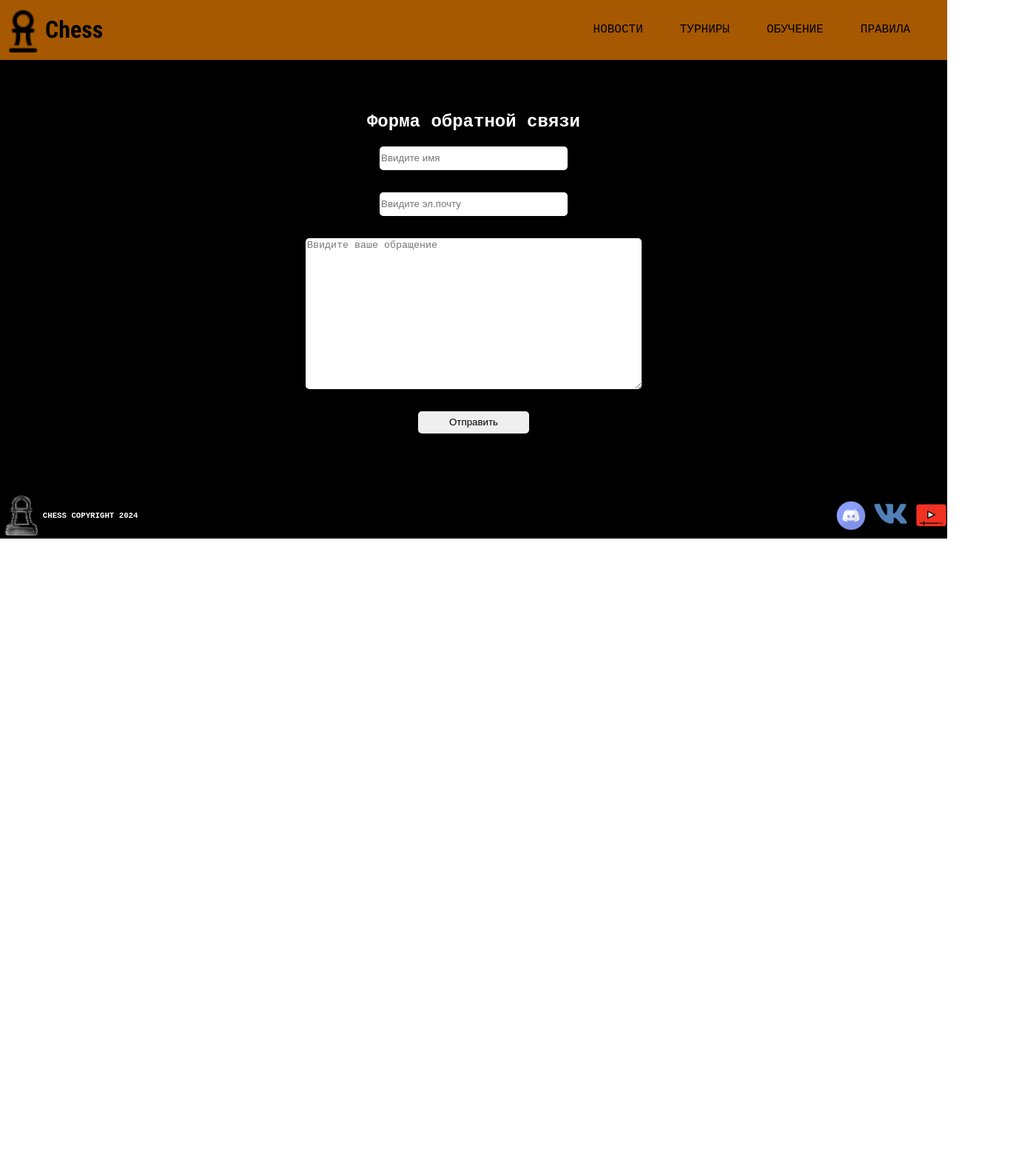
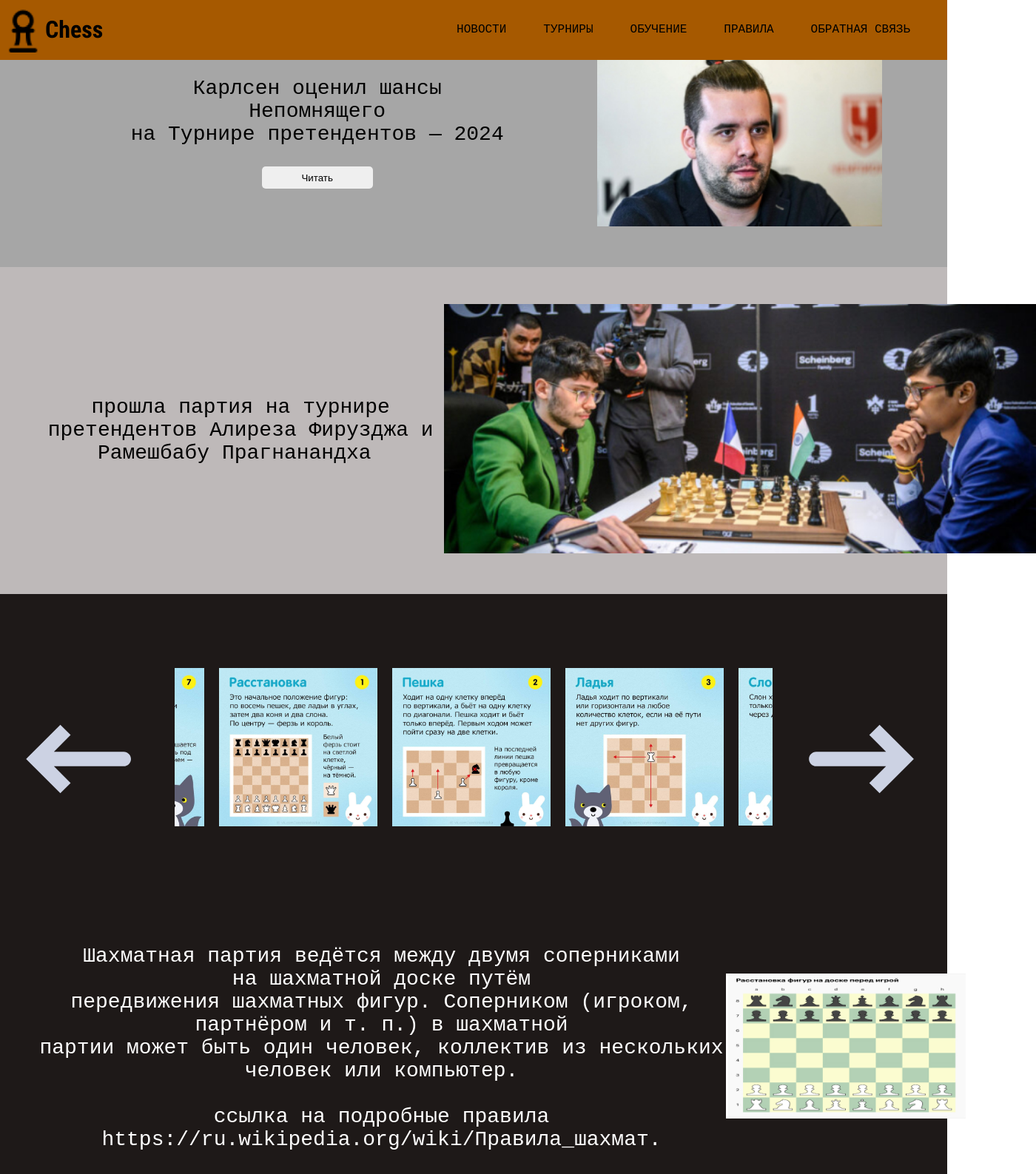
Before and after one commit to feez244/Chess, a plain HTML site: page index.html in a window 1280 px wide. Shown: the top 1587 px of the page at 74% size, 1400 px wide, since content can reach past the window. Before the commit the page ends 800 px from the top, so only its background shows below. Drawn offline with nearby package versions, Linux system fonts and the light colour scheme; a web font is replaced by a local one.

Commit message:
Add files via upload

```diff
--- a/index.html
+++ b/index.html
@@ -5,6 +5,9 @@
     <meta name="viewport" content="width=device-width, initial-scale=1.0">
     <title>Chess</title>
     <link rel="stylesheet" href="style.css">
+    <script src="https://ajax.googleapis.com/ajax/libs/jquery/3.6.0/jquery.min.js"></script>
+    <link rel="stylesheet" type="text/css" href="https:////cdn.jsdelivr.net/npm/slick-carousel@1.8.1/slick/slick.css"/>
+    <script type="text/javascript" src="https:////cdn.jsdelivr.net/npm/slick-carousel@1.8.1/slick/slick.min.js"></script>
 </head>
 <body>
     <header>
@@ -14,15 +17,88 @@
         </div>
         <nav>
             <ul>
-                <li><a href="">НОВОСТИ</a></li>
-                <li><a href="">ТУРНИРЫ</a></li>
-                <li><a href="">ОБУЧЕНИЕ</a></li>
-                <li><a href="">ПРАВИЛА</a></li>
+                <li><a href="#novosti" class="scroll">НОВОСТИ</a></li>
+                <li><a href="#turniry" class="scroll">ТУРНИРЫ</a></li>
+                <li><a href="#obuchenie" class="scroll">ОБУЧЕНИЕ</a></li>
+                <li><a href="#pravila" class="scroll">ПРАВИЛА</a></li>
+                <li><a href="#feedback" class="scroll">ОБРАТНАЯ СВЯЗЬ</a></li>
             </ul>
         </nav>
     </header>
     <main>
-        <section class="feedback">
+        <section class="banner" id="novosti">
+           <div class="text">
+            <p class="text">
+                Карлсен оценил шансы
+                <br>
+                Непомнящего
+                <br>
+                на Турнире претендентов — 2024
+            </p>
+            <button>Читать</button>
+           </div>
+           <div class="foto">
+            <img src="images/banner.jpg" alt="" class="fotoimg">
+           </div>
+        </section>
+        <section class="banner2" id="turniry">
+            <div class="text">
+             <p class="text">
+                прошла партия  на турнире
+                <br>
+                претендентов Алиреза Фирузджа и
+                <br>
+                Рамешбабу Прагнанандха
+             </p>
+            </div>
+            <div class="foto">
+              <img src="images/banner2.jpg" alt="" class="fotoimg">
+            </div>
+        </section>
+        <div class="carousel" id="obuchenie">
+            <div class="carousel__item">
+                <img src="images/1693071536191717702.jpg" alt="" class="image">
+                <p class="title"></p>
+            </div>
+            <div class="carousel__item">
+                <img src="images/1693071542114219257.jpg" alt="" class="image">
+                <p class="title"></p>
+            </div>
+            <div class="carousel__item">
+                <img src="images/1693071536198149370.jpg" alt="" class="image">
+                <p class="title"></p>
+            </div>
+            <div class="carousel__item">
+                <img src="images/1693071538139070940.jpg" alt="" class="image">
+                <p class="title"></p>
+            </div>
+            <div class="carousel__item">
+                <img src="images/1693071538199260470.jpg" alt="" class="image">
+                <p class="title"></p>
+            </div>
+            <div class="carousel__item">
+                <img src="images/1693071540134919637.jpg" alt="" class="image">
+                <p class="title"></p>
+            </div>
+        </div>
+        <section class="banner3" id="pravila">
+            <div class="text">
+             <p class="text">
+                Шахматная партия ведётся между двумя соперниками на шахматной доске путём
+                <br>
+                передвижения шахматных фигур. Соперником (игроком, партнёром и т. п.) в шахматной
+                <br>
+                партии может быть один человек, коллектив из нескольких человек или компьютер.
+                <br>
+                <br>
+                ссылка на подробные правила https://ru.wikipedia.org/wiki/Правила_шахмат.
+             </p>
+            </div>
+            <div class="foto">
+              <img src="images/banner3.jpg" alt="" class="fotoimg">
+            </div>
+        </section>
+        <section class="feedback" id="feedback">
             <form action="">
                 <h2>Форма обратной связи</h2>
                 <input type="text" placeholder="Ввидите имя">
@@ -38,10 +114,24 @@
             <h6>CHESS COPYRIGHT 2024</h6>
         </div>
         <div class="icon">
-            <img src="images/discord.png" alt="discord" class="iconimg">
-            <img src="images/vk.png" alt="vk" class="iconimg">
+            <div class="icons">
+                <a href="https://discord.com/" class="icona">
+                <img src="images/discord.png" alt="discord" class="iconimg">
+                </a>
+            </div>
+            <div class="icons">
+                <a href="https://vk.com/" class="icona">
+                <img src="images/vk.png" alt="vk" class="iconimg">
+                </a>
+            </div>
+            <div class="icons">
+            <a href="https://www.youtube.com/" class="icona">
             <img src="images/youtube.png" alt="youtube" class="iconimg">
+            </a>
+            </div>
         </div>
     </footer>
+    <script src="slider.js"></script>
+    <script src="scroll.js"></script>
 </body>
 </html>
--- /dev/null
+++ b/scroll.js
@@ -0,0 +1,10 @@
+$('.scroll').on('click', function () {
+    let block = $(this).attr('href');
+    $('html, body').animate({
+        scrollTop: $(block).offset().top
+    }, {
+        duration: 370,
+        easing: "linear"
+    });
+    return false;
+});
--- /dev/null
+++ b/slider.js
@@ -0,0 +1,28 @@
+$('.carousel').slick({
+    centerMode: true,
+    centerPadding: '60px',
+    prevArrow:  '<img src="images/Arrow_left.svg">',
+    nextArrow:  '<img src="images/Arrow_right.svg">',
+    autoplay: true,
+    slidesToShow: 3,
+    responsive: [
+      {
+        breakpoint: 768,
+        settings: {
+          arrows: false,
+          centerMode: true,
+          centerPadding: '40px',
+          slidesToShow: 3
+        }
+      },
+      {
+        breakpoint: 480,
+        settings: {
+          arrows: false,
+          centerMode: true,
+          centerPadding: '40px',
+          slidesToShow: 1
+        }
+      }
+    ]
+  });
--- a/style.css
+++ b/style.css
@@ -15,6 +15,10 @@ header {
     display: flex;
     align-items: center;
     justify-content: space-between;
+    position: fixed;
+    width: 100%;
+    top: 0;
+    left: 0;
 }
 
 .logo {
@@ -40,10 +44,90 @@ a {
     margin-right: 50px;
 }
 
+.banner {
+    background-color: #A6A6A6;
+    display: flex;
+    align-items: center;
+    justify-content: space-evenly;
+    padding: 50px;
+}
+
+.text {
+    display: flex;
+    align-items: center;
+    justify-content: center;
+    flex-direction: column;
+    font-size: 28px;
+    text-align: center;
+}
+
+.fotoimg {
+    width: 200%;
+}
+
 .feedback {
     background-color: #000;
     color: white;
     padding: 50px;
+}
+
+form {
+    display: flex;
+    align-items: center;
+    justify-content: center;
+    flex-direction: column;
+}
+
+.banner2 {
+    background-color: #BEB9B9;
+    display: flex;
+    align-items: center;
+    justify-content: space-evenly;
+    padding: 50px;
+}
+
+.text {
+    display: flex;
+    align-items: center;
+    justify-content: center;
+    flex-direction: column;
+    font-size: 28px;
+    text-align: center;
+}
+
+.fotoimg {
+    width: 130%;
+}
+
+.slick-slider {
+    display: flex !important;
+    align-items: center;
+}
+
+.carousel__item {
+    display: flex !important;
+    flex-direction: column;
+    margin-right: 20px;
+}
+
+img {
+    width: 100%;
+    object-fit: contain;
+}
+
+.carousel {
+    background-color: #1E1918;
+    padding-top: 100px;
+    padding-bottom: 50px;
+}
+
+.banner3 {
+    background-color: #1E1918;
+    display: flex;
+    align-items: center;
+    justify-content: space-evenly;
+    padding: 50px;
+    color: white;
 }
 
 form {
@@ -102,3 +186,12 @@ footer {
     height: auto;
     object-fit: contain;
 }
+
+.icon {
+    display: flex;
+    align-items: center;
+}
+
+.iconimg {
+    width: 25%;
+}
```
Also changed, not shown: images/1693071536191717702.jpg (added), images/1693071536198149370.jpg (added), images/1693071538139070940.jpg (added), images/1693071538199260470.jpg (added), images/1693071539197629248.jpg (added), images/1693071540134919637.jpg (added), images/1693071541110938418.jpg (added), images/1693071541144363562.jpg (added), images/1693071542114219257.jpg (added), images/Arrow_left.svg (added), images/Arrow_right.svg (added), images/banner.jpg (added), images/banner2.jpg (added), images/banner3.jpg (added).
